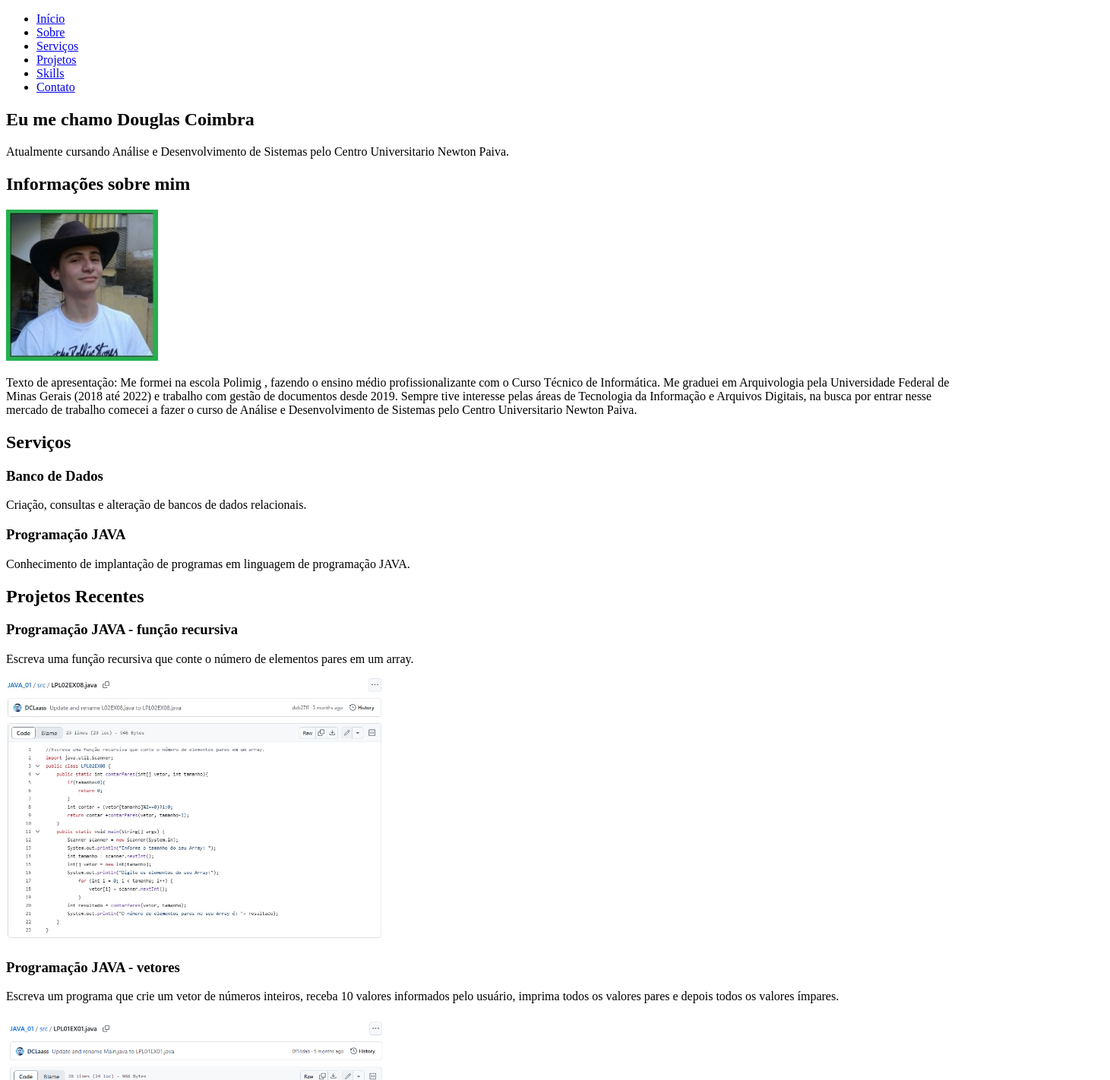
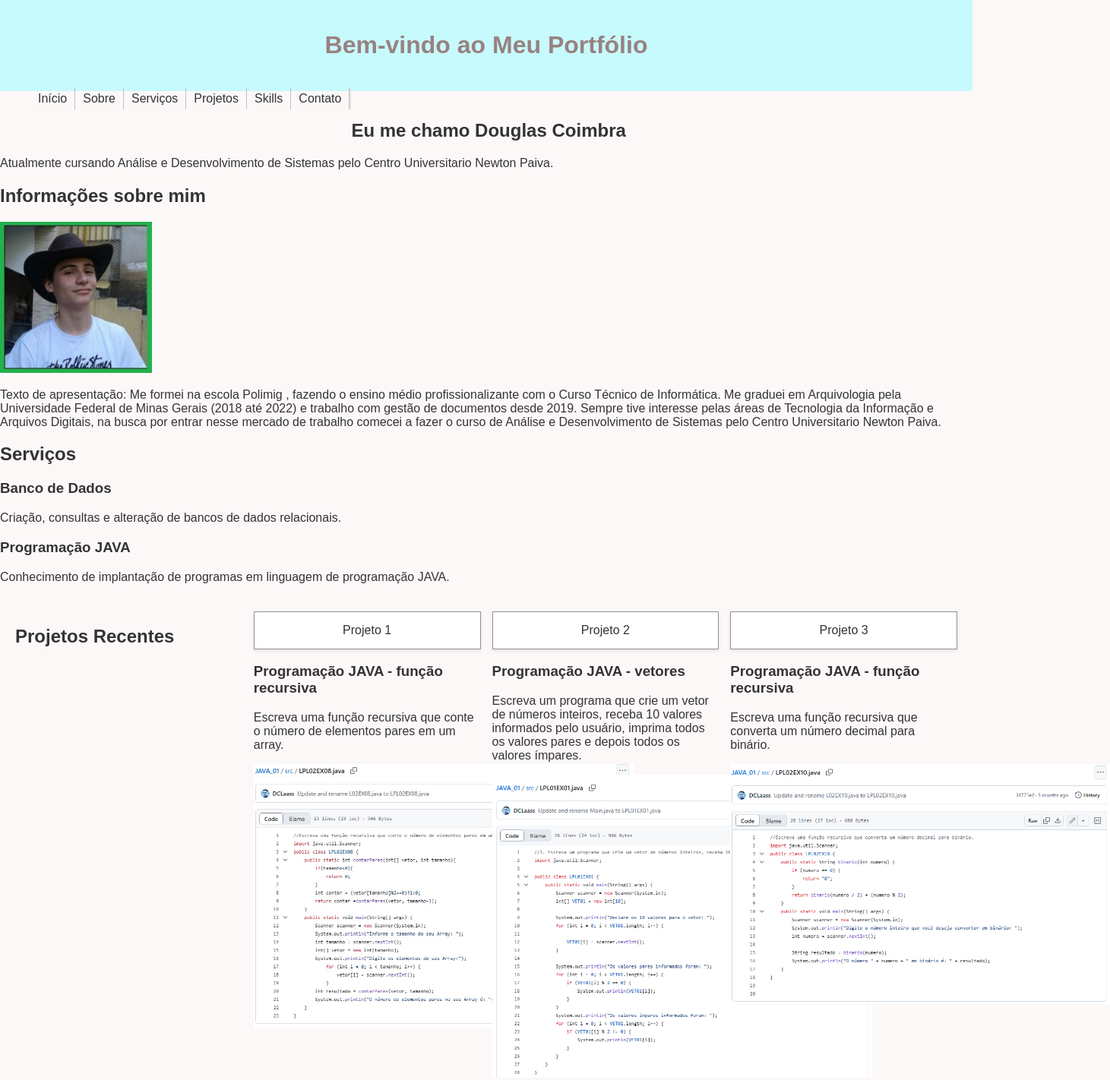
Before and after one commit to DCLaass/PortifolioHTML, a plain HTML site: page index.html in a window 1280 px wide. Shown: the top 1422 px of the page at 76% size, 1461 px wide, since content can reach past the window. Drawn offline with Linux system fonts and the light colour scheme.

Commit message:
Update index.html

```diff
--- a/index.html
+++ b/index.html
@@ -4,24 +4,27 @@
     <meta charset="UTF-8">
     <meta name="viewport" content="width=device-width, initial-scale=1.0">
     <title>Portifólio</title>
+    <link rel="stylesheet" type="text/css" href="css/style.css">
 </head>
 <body>
     <!-- HEADER -->
-    <header>
+    <header class="header">
+        <h1>Bem-vindo ao Meu Portfólio</h1>
         <nav>
-            <ul>
+            <ul class="menu">
                 <li><a href="#hero">Início</a></li>
                 <li><a href="#about">Sobre</a></li>
                 <li><a href="#servicos">Serviços</a></li>
-                <li><a href="#projetos">Projetos</a></li>
+                <li><a href="#portfolio">Projetos</a></li>
                 <li><a href="#skills">Skills</a></li>
                 <li><a href="#contato">Contato</a></li>
             </ul>
         </nav>
     </header>
-    <!-- HERO SECTION (Banner Inicial) -->
+
+    <!-- Banner Inicial -->
     <section id="hero">
-        <h1>Eu me chamo Douglas Coimbra</h1>
+        <br><h1>Eu me chamo Douglas Coimbra</h1>
         <p>Atualmente cursando Análise e Desenvolvimento de Sistemas pelo Centro Universitario Newton Paiva. </p>
     </section>
 
@@ -46,25 +49,27 @@
     </section>
 
     <!-- PROJETOS -->
-    <section id="projetos">
+    <section class="portfolio" id="portfolio">
         <h2>Projetos Recentes</h2>
         <article>
+            <div class="project-item" id="#p1">Projeto 1</div>
             <h3>Programação JAVA - função recursiva</h3>
             <p>Escreva uma função recursiva que conte o número de elementos pares em um array.</p>
             <img src="resource/java3ex.jpg" alt="Projeto1" width="500">
 
         </article>
         <article>
+            <div class="project-item">Projeto 2</div>
             <h3>Programação JAVA - vetores</h3>
             <p>Escreva um programa que crie um vetor de números inteiros, receba 10 valores informados pelo usuário, imprima todos os valores pares e depois todos os valores ímpares.</p>
             <img src="resource/java1ex.png" alt="Projeto2" width="500">
 
         </article>
         <article>
+            <div class="project-item">Projeto 3</div>
             <h3>Programação JAVA - função recursiva</h3>
             <p>Escreva uma função recursiva que converta um número decimal para binário.</p>
             <img src="resource/java2ex.png" alt="Projeto3" width="500">
-
         </article>
     </section>
 
@@ -111,7 +116,7 @@
     </section>
 
     <!-- FOOTER -->
-    <footer>
+    <footer class="footer">
         <p>&copy; 2025, DOUGLAS COIMBRA LAASS. Todos os direitos reservados.</p>
         <ul>
             <li><a href="https://br.linkedin.com/in/douglas-coimbra-55b047269">LinkedIn</a></li>
```
